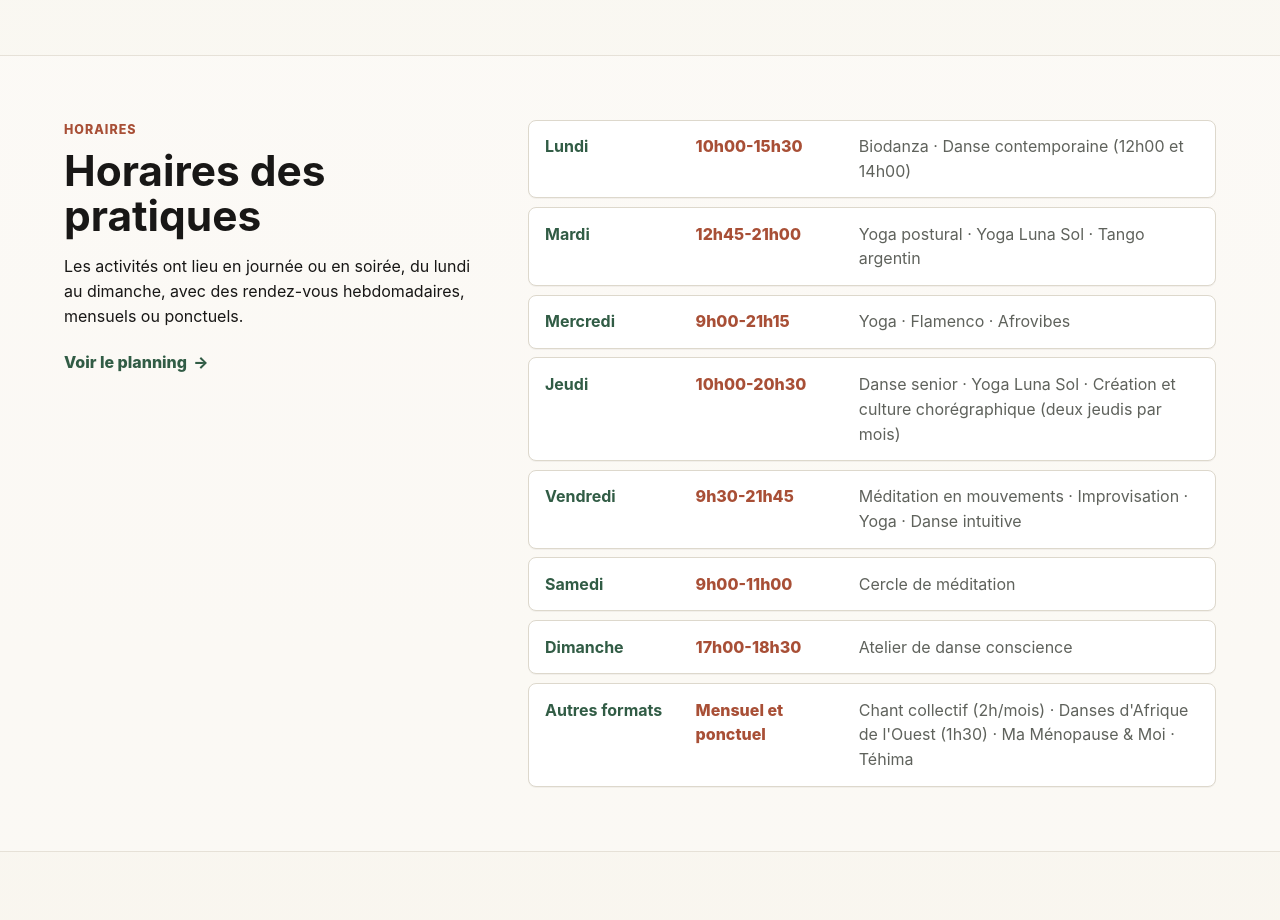
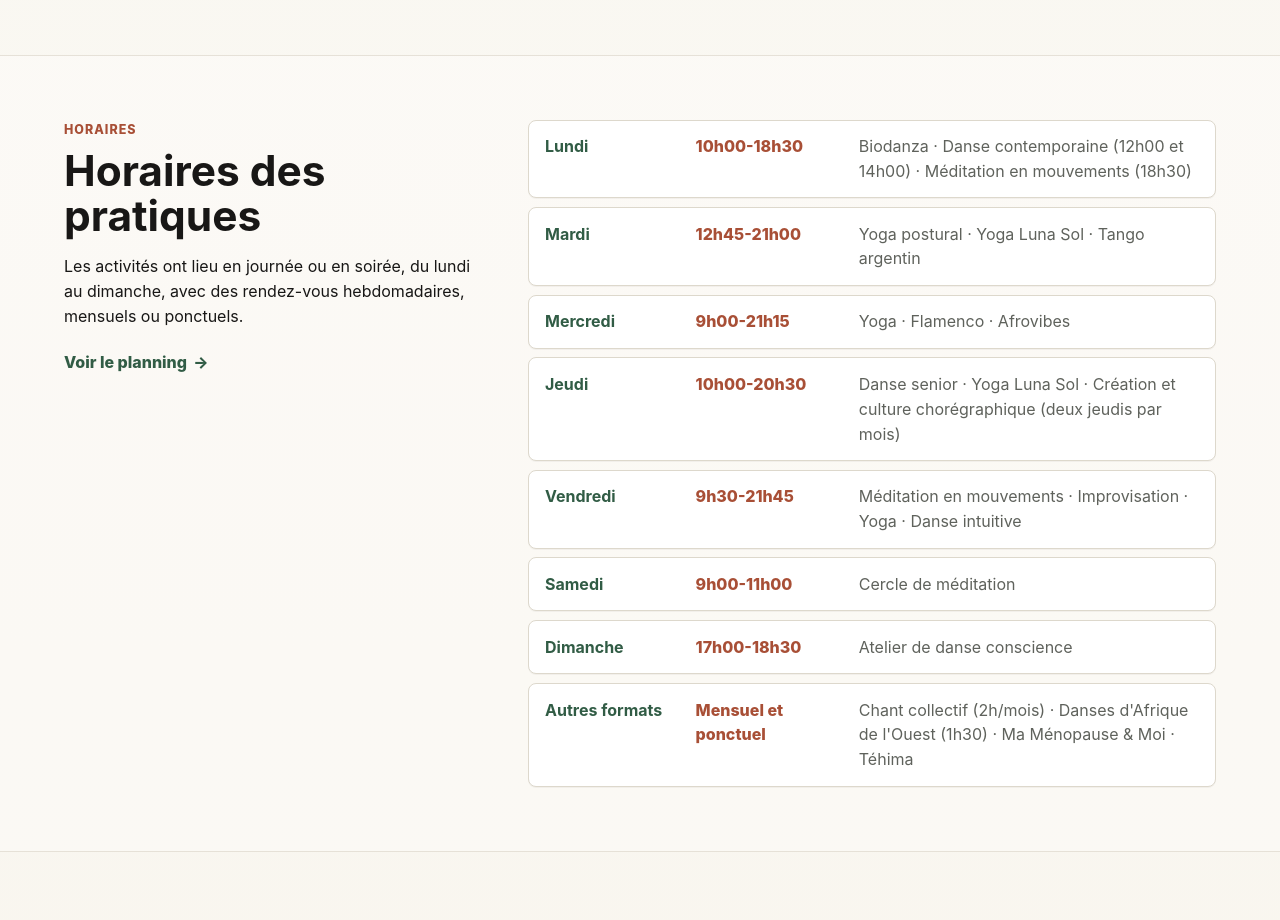
Before and after one commit to cberthou-blip/labola, a plain HTML site: page index.html in a window 1280 px wide. Shown: the part 1500-2420 px from the top of the page. Drawn offline with Linux system fonts and the light colour scheme.

Commit message:
Rétablir la méditation du lundi à 18h30 sur l’accueil

```diff
--- a/index.html
+++ b/index.html
@@ -94,7 +94,7 @@
       <a class="text-cta" href="/planning/">Voir le planning</a>
     </div>
     <div class="planning-preview" aria-label="Aperçu du planning La Bola">
-      <div><strong>Lundi</strong><span>10h00-15h30</span><p>Biodanza · Danse contemporaine (12h00 et 14h00)</p></div>
+      <div><strong>Lundi</strong><span>10h00-18h30</span><p>Biodanza · Danse contemporaine (12h00 et 14h00) · Méditation en mouvements (18h30)</p></div>
       <div><strong>Mardi</strong><span>12h45-21h00</span><p>Yoga postural · Yoga Luna Sol · Tango argentin</p></div>
       <div><strong>Mercredi</strong><span>9h00-21h15</span><p>Yoga · Flamenco · Afrovibes</p></div>
       <div><strong>Jeudi</strong><span>10h00-20h30</span><p>Danse senior · Yoga Luna Sol · Création et culture chorégraphique (deux jeudis par mois)</p></div>
```
